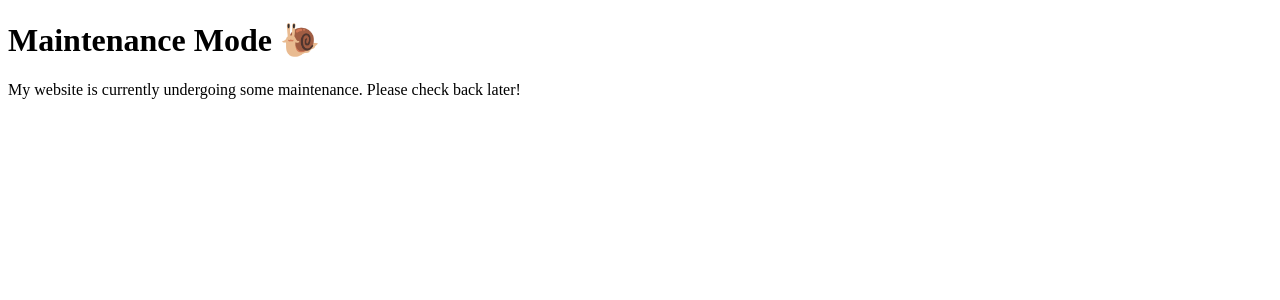
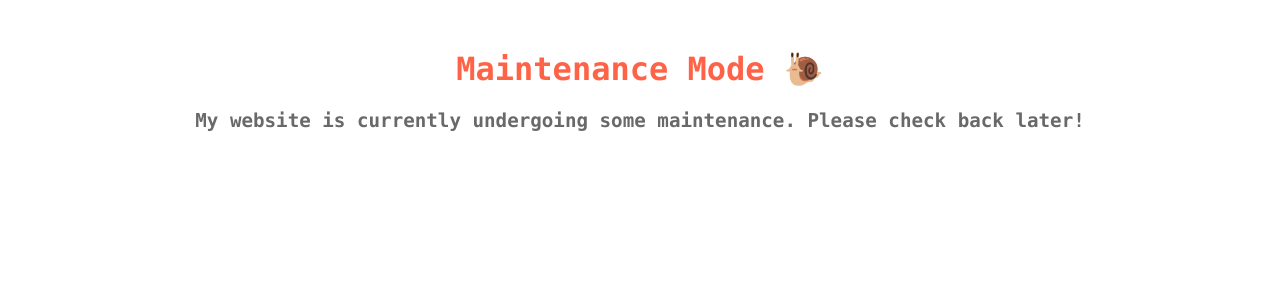
Before and after one commit to FridaHaars/personlig-nettside, a Next.js app: page /maintenance in a window 1280 px wide. Shown: the top 300 px of the page. Built offline with nearby package versions, Linux system fonts and the light colour scheme.

Commit message:
update maintenance mode

```diff
--- a/next.config.js
+++ b/next.config.js
@@ -5,12 +5,5 @@ const nextConfig = {};
 
 // for maintenance mode
 module.exports = {
-    async rewrites() {
-      return [
-        {
-          source: '/:path*',
-          destination: '/maintenance',
-        },
-      ];
-    },
-  };
+  reactStrictMode: true,
+};
--- a/pages/maintenance.js
+++ /dev/null
@@ -1,10 +0,0 @@
-
-export default function Maintenance() {
-    return (
-      <div>
-        <h1> </h1>
-        <h1>Maintenance Mode &#128012;</h1>
-        <p>My website is currently undergoing some maintenance. Please check back later!</p>
-      </div>
-    );
-  }
--- /dev/null
+++ b/pages/maintenance.jsx
@@ -0,0 +1,13 @@
+import { TextBlock } from "@/components/TextBlock";
+
+export default function Maintenance() {
+  return (
+    <div style={{ textAlign: 'center', marginTop: '50px' }}>
+      <h1>  </h1>
+      <h1 style={{ fontSize: '2em', color: '#FF6347', fontFamily: 'Consolas', textAlign: 'center', justifyContent: 'center'}}>Maintenance Mode &#128012;</h1>
+      <p style={{ fontSize: '1.2em', color: '#696969', fontFamily: 'Consolas', fontWeight: 'bold' }}>
+        My website is currently undergoing some maintenance. Please check back later!
+      </p>
+    </div>
+  );
+  }
```
Also changed, not shown: middleware.js (+6 -1 lines).
